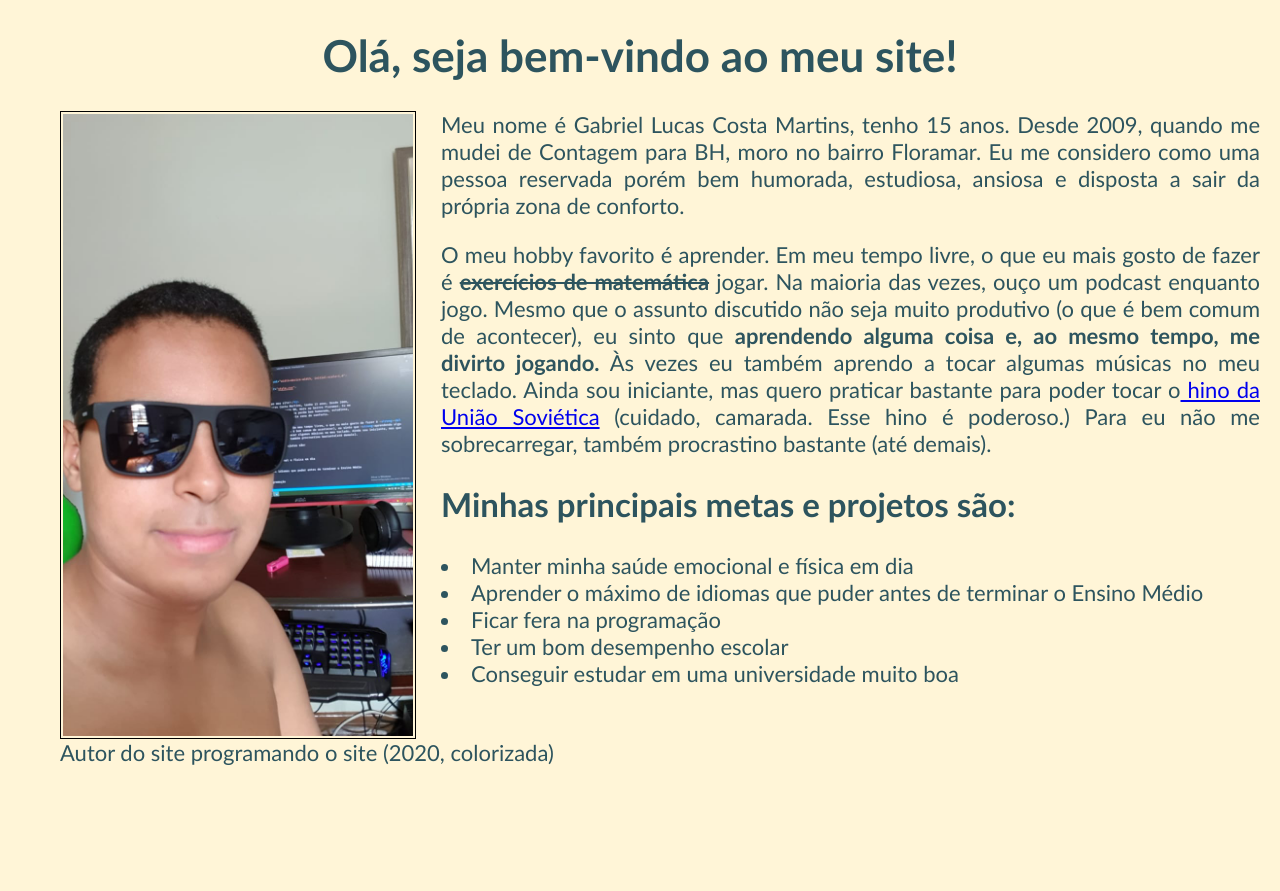
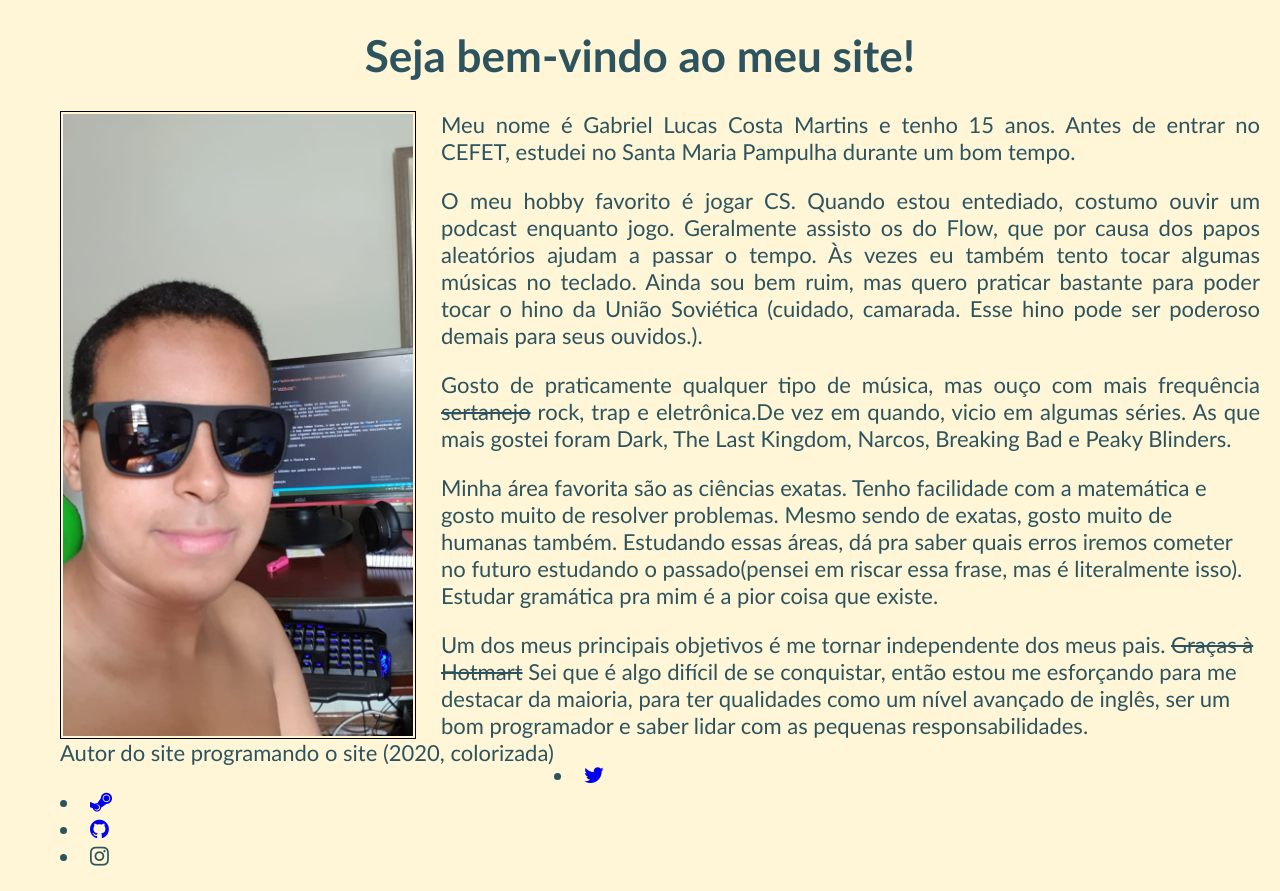
Before and after one commit to gabriellucascm/meusite, a plain HTML site: page index.html in a window 1280 px wide. Before the commit the page ends 800 px from the top, so only its background shows below. Drawn offline with Linux system fonts and the light colour scheme.

Commit message:
Update index.html

```diff
--- a/index.html
+++ b/index.html
@@ -1,47 +1,55 @@
 <!DOCTYPE html>
 <html lang="en">
+
 <head>
     <meta charset="UTF-8">
     <meta name="viewport" content="width=device-width, initial-scale=1.0">
-    <title>Meu site</title>
+    <title>perchut`s </title>
     <link rel="stylesheet" href="style.css">
+    <link rel="stylesheet" href="https://stackpath.bootstrapcdn.com/font-awesome/4.7.0/css/font-awesome.min.css">
     <link rel="icon" href="cool emoji.png">
 </head>
+
 <body>
-    <h1>Olá, seja bem-vindo ao meu site!</h1>
+    <h1>Seja bem-vindo ao meu site!</h1>
     <figure>
-        <img src="obrabo.jpg" alt="Sou tão bonito que o seu navegador nem carregou a foto"/>
+        <img src="obrabo.jpg" alt="" />
         <figcaption>Autor do site programando o site (2020, colorizada)</figcaption>
     </figure>
-    <p> Meu nome é Gabriel Lucas Costa Martins, tenho 15 anos. Desde 2009,
-        quando me mudei de Contagem para BH, moro no bairro Floramar. Eu me
-        considero como uma pessoa reservada porém bem humorada, estudiosa,
-        ansiosa e disposta a sair da própria zona de conforto.
+    <p> Meu nome é Gabriel Lucas Costa Martins e tenho 15 anos. Antes de entrar no CEFET, estudei no Santa Maria
+        Pampulha durante um bom tempo.
+    </p>
+    <p>O meu hobby favorito é jogar CS. Quando estou entediado, costumo ouvir um podcast enquanto jogo. Geralmente assisto
+        os do Flow, que por causa dos papos aleatórios ajudam a passar o tempo.
+        Às vezes eu também tento tocar algumas músicas no teclado. Ainda sou bem ruim, mas quero praticar bastante para
+        poder tocar o <span id="urss">hino da União Soviética</span> (cuidado,
+        camarada. Esse hino pode ser poderoso demais para seus ouvidos.).
+    </p>
+    <p>
+        Gosto de praticamente qualquer tipo de música, mas ouço com mais frequência <del>sertanejo</del> rock, trap e eletrônica.De vez em quando, vicio em algumas séries. As que mais gostei
+        foram Dark, The Last Kingdom, Narcos, Breaking  Bad e Peaky Blinders.
+    </p>
+        Minha área favorita são as ciências exatas. Tenho facilidade com a matemática e gosto muito de resolver problemas. Mesmo sendo de exatas, gosto muito de humanas também. Estudando essas áreas, dá
+            pra saber quais erros iremos cometer no futuro estudando o passado(pensei em riscar essa frase, mas é literalmente isso).
+        Estudar gramática pra mim é a pior coisa que existe.
+    <p>
+    </p>
+    Um dos meus principais objetivos é me tornar independente dos meus pais. <del>Graças à Hotmart</del> Sei que é algo
+        difícil de se conquistar, então estou me esforçando para me destacar da maioria, para ter qualidades como um nível avançado de inglês, ser um bom programador e saber
+        lidar com as pequenas responsabilidades.
+    <p>
 
     </p>
-    <p>O meu hobby favorito é aprender. Em meu tempo livre, o que eu mais gosto de fazer é <strong><del>exercícios de matemática</del></strong> jogar. Na maioria das vezes, ouço um podcast enquanto jogo. Mesmo que o assunto discutido
-        não seja muito produtivo (o que é bem comum de acontecer), eu sinto que <strong>aprendendo alguma coisa e, ao mesmo tempo, me divirto jogando.</strong>
-        Às vezes eu também aprendo a tocar algumas músicas no meu teclado. Ainda sou iniciante, mas quero praticar bastante para poder tocar o<a href="https://www.youtube.com/watch?v=MJdz3i44dIc"> hino da União Soviética</a> (cuidado, camarada. Esse hino é poderoso.)
-        Para eu não me sobrecarregar, também procrastino bastante (até demais).
-    </p>
-    <h2>Minhas principais metas e projetos são:
-    </h2>
-    <ul>
-        <li>
-        Manter minha saúde emocional e física em dia
-        </li>
-        <li>
-        Aprender o máximo de idiomas que puder antes de terminar o Ensino Médio
-        </li>
-        <li>
-        Ficar fera na programação
-        </li>
-        <li>
-        Ter um bom desempenho escolar
-        </li>
-        <li>
-        Conseguir estudar em uma universidade muito boa
-        </li>
-    </ul>
+    <footer><div class="social">
+        <ul>
+        <li><a target="_blank" href="https://twitter.com/stalkercsx"><i class="fa fa-twitter" aria-hidden="true"></a></i></li>
+        <li><a target="_blank"href="https://steamcommunity.com/id/perchuts/"><i class="fa fa-steam" aria-hidden="true"></a></i></li>
+        <li><a target="_blank"href="https://github.com/gabriellucascm"><i class="fa fa-github" aria-hidden="true"></a></i></li>
+        <li id="incel"><i class="fa fa-instagram" aria-hidden="true"></i></a></li>
+        </ul>
+    </div></footer>
+
+    <script src="script.js"></script>
 </body>
+
 </html>
```
